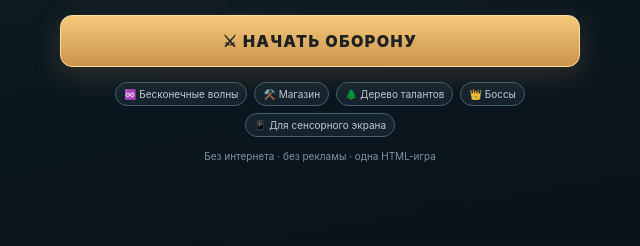
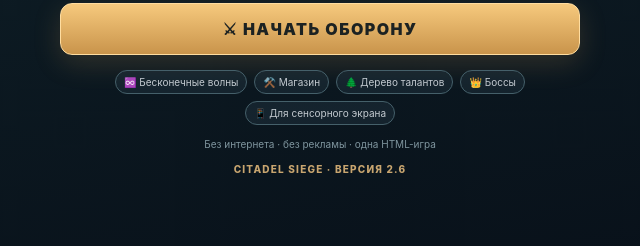
Before and after one commit to pas9136/citadel-siege, a plain HTML site: page index.html in a window 1280 px wide. Shown: the part 554-800 px from the top of the page, without its empty margins (320-960 px from the left). Drawn offline with Linux system fonts and the light colour scheme.

Commit message:
Show game version at bottom of start menu (v2.6)

```diff
--- a/index.html
+++ b/index.html
@@ -6,7 +6,7 @@
 <meta name="apple-mobile-web-app-capable" content="yes"/>
 <meta name="apple-mobile-web-app-status-bar-style" content="black-translucent"/>
 <meta name="theme-color" content="#09131c"/>
-<title>CITADEL SIEGE v2.5 · Последний рубеж</title>
+<title>CITADEL SIEGE v2.6 · Последний рубеж</title>
 <style>
 :root{--ink:#09131b;--panel:#13222dcf;--line:#60737a77;--gold:#f8c46a;--cream:#fff3d9;--muted:#a9b8bf;--green:#72ddae;--red:#ff807b;--blue:#8cceff;--safe-b:env(safe-area-inset-bottom,0px);--safe-t:env(safe-area-inset-top,0px)}
 *{box-sizing:border-box;-webkit-tap-highlight-color:transparent}html,body{margin:0;width:100%;height:100%;overflow:hidden;background:#09131b;color:var(--cream);font-family:ui-sans-serif,-apple-system,BlinkMacSystemFont,"Segoe UI",sans-serif;user-select:none;-webkit-user-select:none}button{font:inherit;cursor:pointer;touch-action:manipulation}button:focus-visible{outline:2px solid var(--gold)}.hidden{display:none!important}#canvas{position:fixed;inset:0;display:block;width:100%;height:100%;touch-action:none;background:#101e24}#vignette{position:fixed;inset:0;pointer-events:none;background:radial-gradient(ellipse at 50% 45%,transparent 45%,#03101b54 100%)}
@@ -43,7 +43,7 @@
   </div>
   <div class="menu-actions"><button id="startGame" class="primary">⚔ НАЧАТЬ ОБОРОНУ</button><button id="continueGame" class="secondary hidden">Продолжить сохранение</button></div>
   <div class="menu-highlights"><span>♾️ Бесконечные волны</span><span>⚒️ Магазин</span><span>🌲 Дерево талантов</span><span>👑 Боссы</span><span>📱 Для сенсорного экрана</span></div>
-  <p class="fineprint">Без интернета · без рекламы · одна HTML-игра</p>
+  <p class="fineprint">Без интернета · без рекламы · одна HTML-игра</p><p class="fineprint" style="margin-top:5px;color:#c8a56f;font-weight:800;letter-spacing:.12em">CITADEL SIEGE · ВЕРСИЯ 2.6</p>
 </div></section>
 <div id="ui" class="hidden">
   <div class="hud"><div class="hud-top"><div class="hud-pill">ВОЛНА <b id="waveNum">0</b></div><div class="hud-pill">🪙 <b id="goldNum">240</b></div><div class="hud-pill">УР. <b id="levelNum">1</b></div><div class="hud-flex"></div><button id="inventoryButton" class="tiny-btn interactive" aria-label="Инвентарь">🎒</button><button id="shopButton" class="tiny-btn interactive" aria-label="Магазин" title="Магазин">⚒</button><button id="pauseButton" class="tiny-btn interactive" aria-label="Пауза" title="Пауза">Ⅱ</button></div>
```
